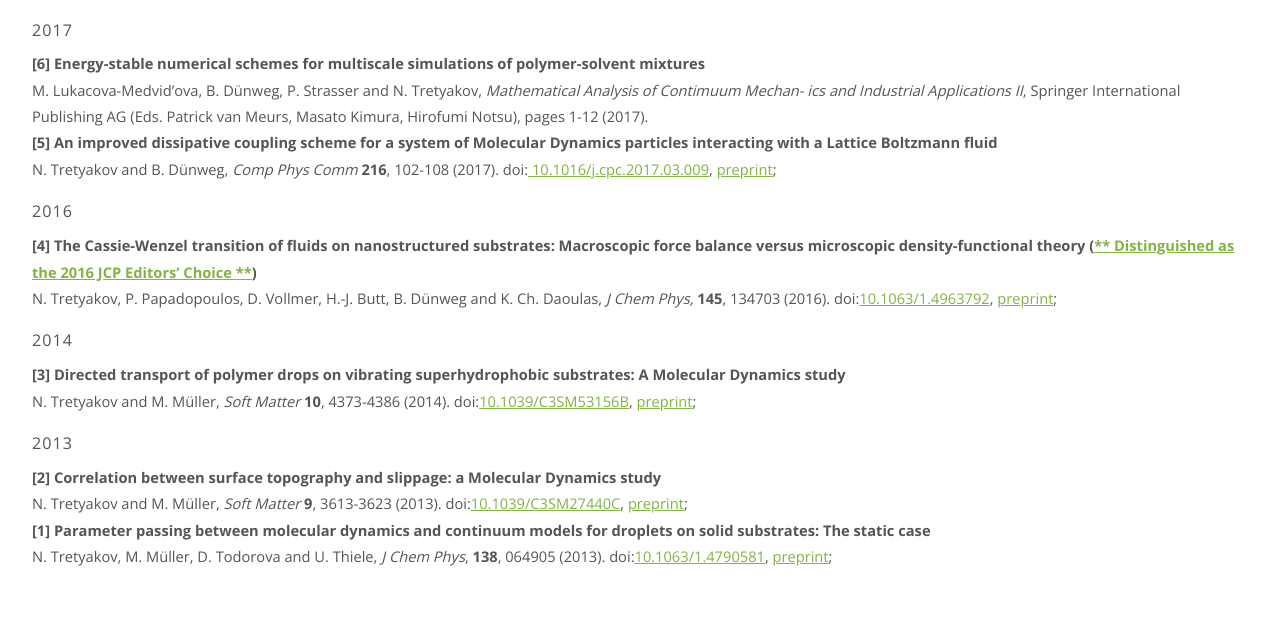
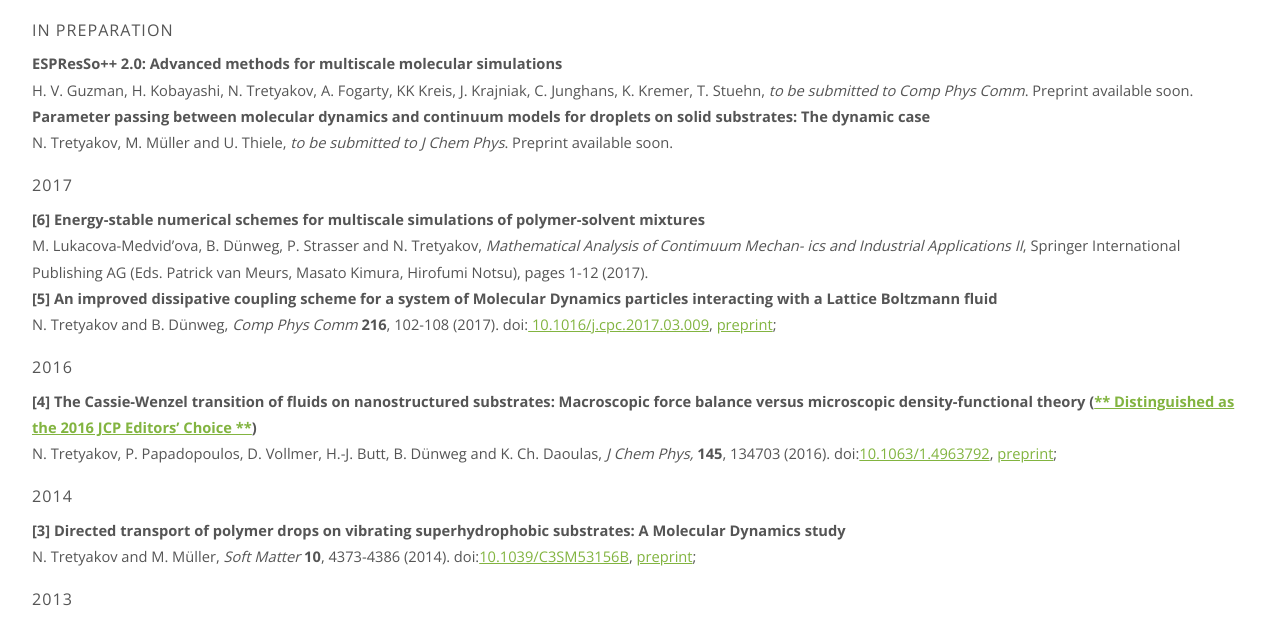
Before and after one commit to niktre/tretyakov_web, a plain HTML site: page left-sidebar-publications.html in a window 1280 px wide. Shown: the part 136-755 px from the top of the page. Drawn offline with nearby package versions, Linux system fonts and the light colour scheme.

Commit message:
add section for papers in preparation

```diff
--- a/left-sidebar-publications.html
+++ b/left-sidebar-publications.html
@@ -84,6 +84,24 @@
 									<h2>Publications</h2>
 									<!--<span class="byline"><a href="#2014">2014</a> <a href="#2013">2013</a></span>-->
 								</header>
+
+                        		<header class="major">
+									<span class="byline"><a name="In preparation"></a>In preparation</span>
+									</header>
+
+                        			<span class="byline"><b>ESPResSo++ 2.0: Advanced methods for multiscale molecular simulations</b><br>
+                                    H. V. Guzman, H. Kobayashi, N. Tretyakov, A. Fogarty, KK Kreis, J. Krajniak, C. Junghans, K. Kremer, T. Stuehn,
+                                    <em>to be submitted to Comp Phys Comm</em>. Preprint available soon.
+                                    <!--doi:<a href="http://www.sciencedirect.com/science/article/pii/S0010465517300966"> 10.1016/j.cpc.2017.03.009</a>,
+                                    <a href="https://arxiv.org/abs/1610.02733"> preprint</a>;-->
+                                    <!--<b>9</b>, 3613-3623 (2013). doi:<a href="http://pubs.rsc.org/en/content/articlelanding/2013/sm/c3sm27440c">10.1039/C3SM27440C</a>, <a href="https://arxiv.org/abs/1610.02733">preprint</a>;--></span><br>
+
+                        			<span class="byline"><b>Parameter passing between molecular dynamics and continuum models for droplets on solid substrates: The dynamic case</b><br>
+                                    N. Tretyakov, M. Müller and U. Thiele,
+                                    <em>to be submitted to J Chem Phys</em>. Preprint available soon.
+                                    <!--doi:<a href="http://www.sciencedirect.com/science/article/pii/S0010465517300966"> 10.1016/j.cpc.2017.03.009</a>,
+                                    <a href="https://arxiv.org/abs/1610.02733"> preprint</a>;-->
+                                    <!--<b>9</b>, 3613-3623 (2013). doi:<a href="http://pubs.rsc.org/en/content/articlelanding/2013/sm/c3sm27440c">10.1039/C3SM27440C</a>, <a href="https://arxiv.org/abs/1610.02733">preprint</a>;--></span><br>
 
                         		<header class="major">
 									<span class="byline"><a name="2017"></a>2017</span>
```
